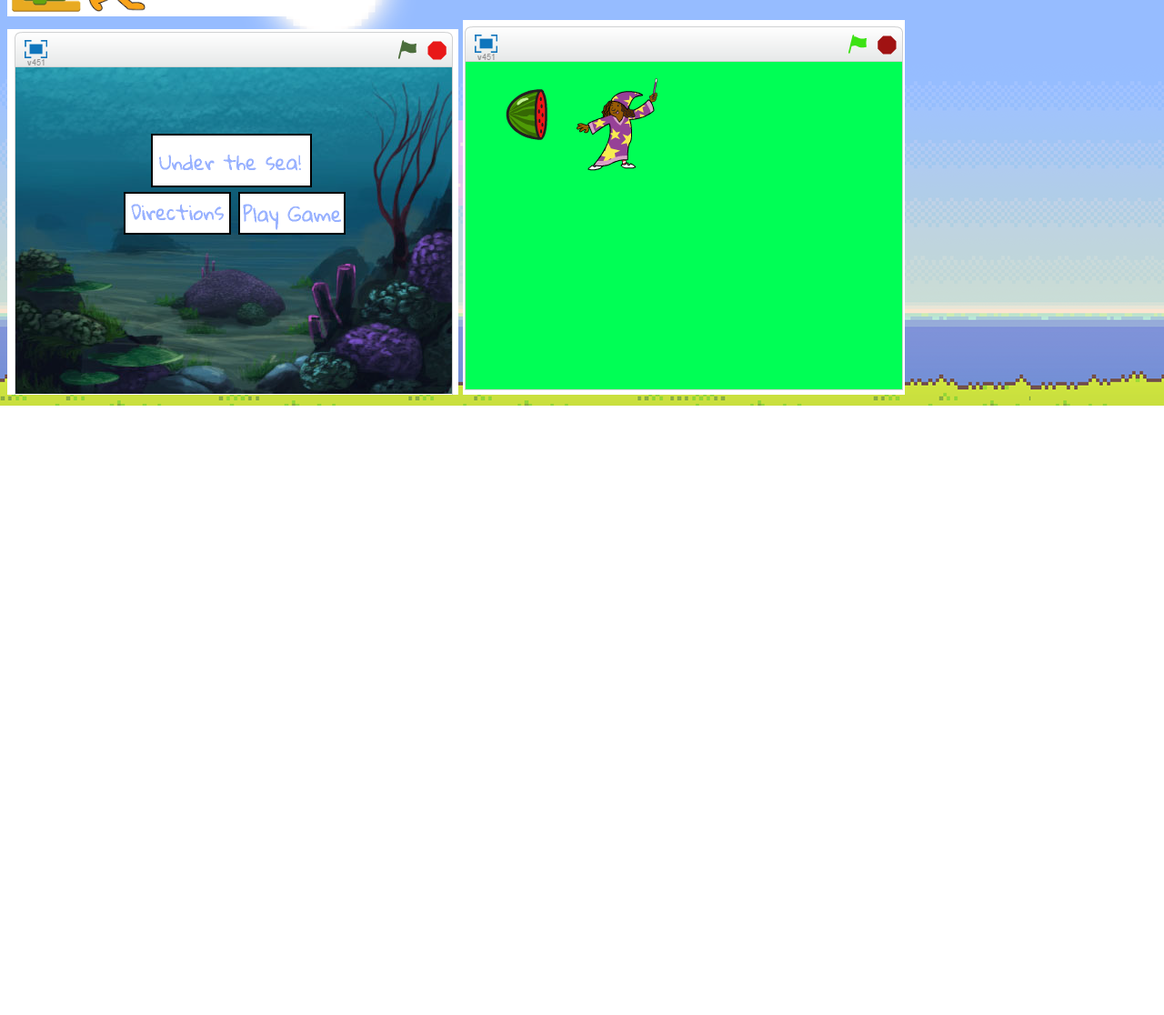
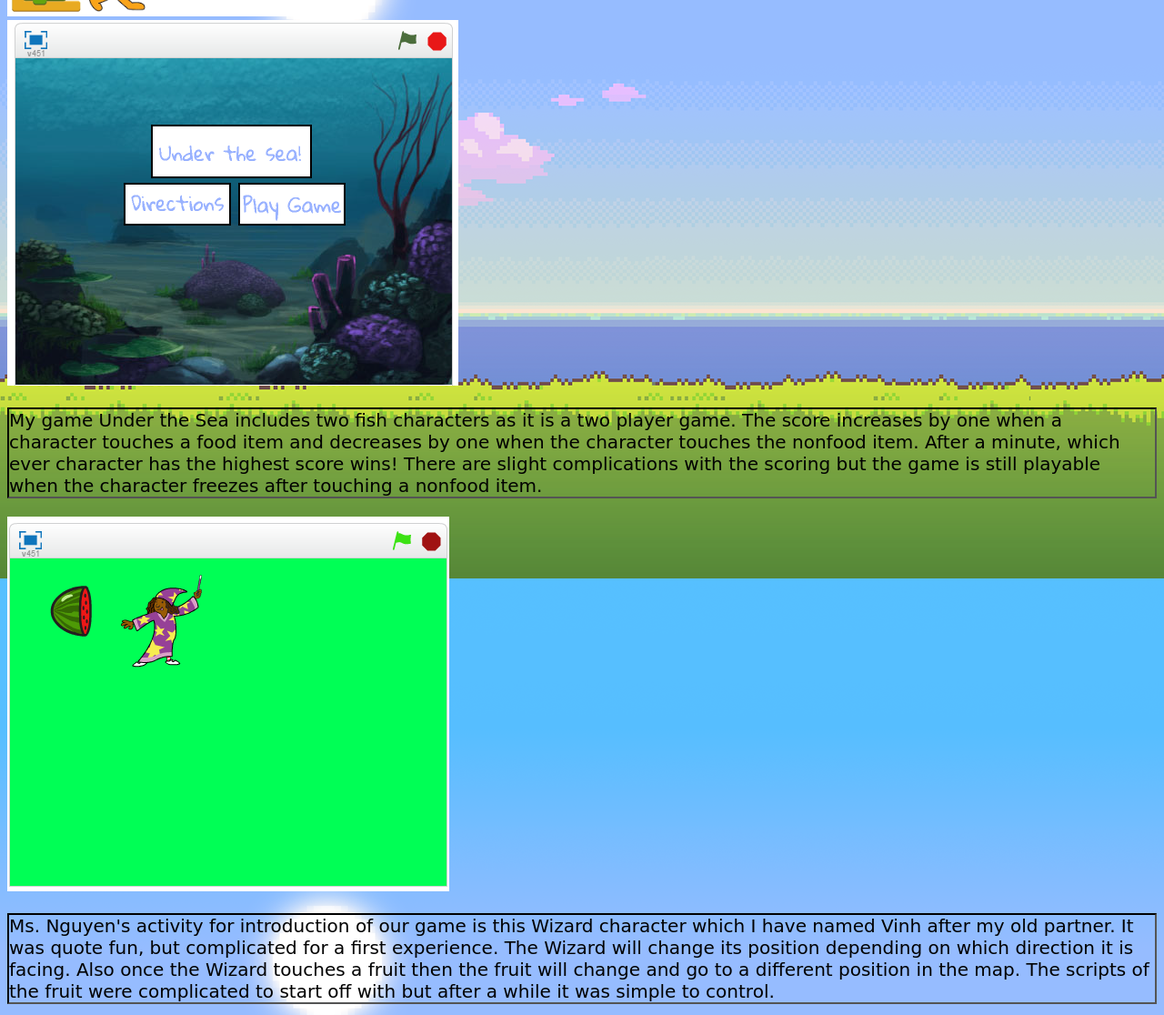
Before and after one commit to vokatelyn/18kvo.github.io, a plain HTML site: page my_website/portfolio.html in a window 1280 px wide. Shown: the part 444-1560 px from the top of the page at 91% size. Before the commit the page ends 890 px from the top, so only its background shows below. Drawn offline with Linux system fonts and the light colour scheme; a web font is replaced by a local one.

Commit message:
portfolio

```diff
--- a/my_website/portfolio.css
+++ b/my_website/portfolio.css
@@ -2,5 +2,10 @@ body{
     background-image: url("images/pokemon.jpg")
 }
 html{
-    font-family: 'Shadows Into Light Two', cursive;
+    font-family: "Shadows Into Light Two", cursive;
 }
+p{
+    border: 2px inset black;
+    border-collapse: collapse;
+    font-size: 20px;
+}
--- a/my_website/portfolio.html
+++ b/my_website/portfolio.html
@@ -6,17 +6,39 @@
 	    <title>Portfolio</title>
 	  </head>
 	  <body>
+	    <center>
     <a href="index.html">Home</a>
     <a href="about.html">About</a>
     <a href="portfolio.html">Portfolio</a>
+    <link href="https://fonts.googleapis.com/css?family=Shadows+Into+Light+Two" rel="stylesheet">
+    <link rel="icon" href="images/kentdinh.jpg">
     <h1>This is my Portfolio Page!</h1>
+      </center>
     <img src="images/portfolio.jpg" height="250">
     <br>
     <a target="_blank" href="https://scratch.mit.edu">
       <img src="images/scratchlogo.png" height="100">
     </a>
     <br>
+    <a target="_blank" href="https://scratch.mit.edu/projects/128379608/">
     <img src="images/underthesea.jpg">
-    <img src="images/wizzz.png">
+    </a>
+    <p>
+      My game Under the Sea includes two fish characters as it is a two player game. The score increases by one when a character touches a food item and decreases by one when the character touches the nonfood item. After a minute, which ever character has the highest score wins! There are slight complications with the scoring but the game is still playable when the character freezes after touching a nonfood item.
+    </p>
+    <a target="_blank" href="https://scratch.mit.edu/projects/127725951/">
+      <img src="images/wizzz.png">
+    </a>
+    <p>
+      Ms. Nguyen's activity for introduction of our game is this Wizard character which I have named Vinh after my old partner. It was quote fun, but complicated for a first experience. The Wizard will change its position depending on which direction it is facing. Also once the Wizard touches a fruit then the fruit will change and go to a different position in the map. The scripts of the fruit were complicated to start off with but after a while it was simple to control.
+    </p>
+
+    <br>
+    <a target="_blank" href="https://repl.it/FBhe/1">
+      <img src="images/tlt.png" height="500">
+    </a>
+    <p>
+      The story my partner and I made replicated a rags to riches theme for the main character Tyrese begins the story as a trash lord. Tyrese has many opportunities to change himself and learn the responsibility of spending. The both of us had to know and understand the function of if-elif-else loops in order to create the story. There were major problems when creating the structure of the story since we wanted it to be original but funny to our peers. I particularly like this story since it represents my partner's and my own personality with the different choices and random details. Some of which include the Anime Expo or Mansion situation if you choose to go a certain way. If we were to improve on this story, then I'd like to introduce more characters.
+    </p>
 	  </body>
 	</html>
```
Also changed, not shown: my_website/images/tlt.png (added).
